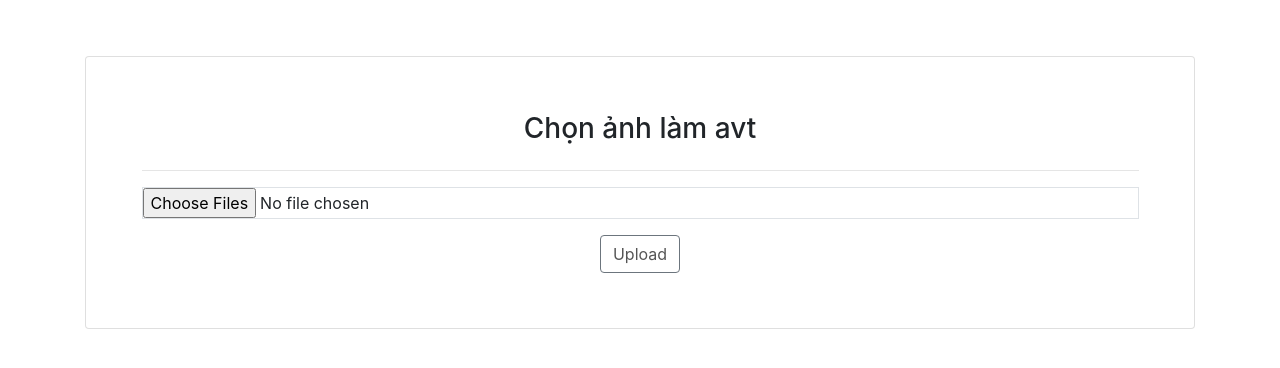
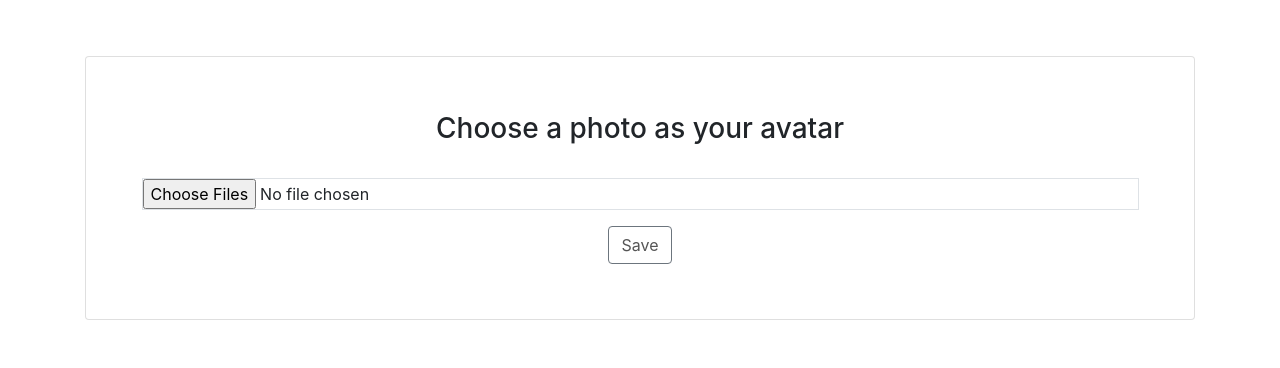
Before and after one commit to SwimmingPotato248/Case_MD3, a website: page src/viewProfile/uploadAvtProfile.html in a window 1280 px wide. Drawn offline with nearby package versions, Linux system fonts and the light colour scheme.

Commit message:
fix text

```diff
--- a/src/viewProfile/uploadAvtProfile.html
+++ b/src/viewProfile/uploadAvtProfile.html
@@ -12,14 +12,15 @@
     <div class="row">
         <div class="col-md-12">
             <div class="card" style="margin-top: 5%; padding: 5%;">
-                <h3 style="text-align: center;">Chọn ảnh làm avt</h3>
-                <hr>
+                <h3 style="text-align: center;">
+                    Choose a photo as your avatar</h3>
+                <br>
                 <form action="" method="POST" enctype="multipart/form-data">
                     <div class="form-group">
                         <input type="file" name="multipleFiles" class="form-control-file border" multiple>
                     </div>
                     <div style="text-align: center">
-                        <button type="submit" class="btn btn-outline-secondary"><a style="text-align: center; color: #555555 " >Upload</a></button>
+                        <button type="submit" class="btn btn-outline-secondary"><a style="text-align: center; color: #555555 " >Save</a></button>
                     </div>
                 </form>
             </div>
```
Also changed, not shown: src/viewProfile/editProfile.html (+3 -2 lines).
